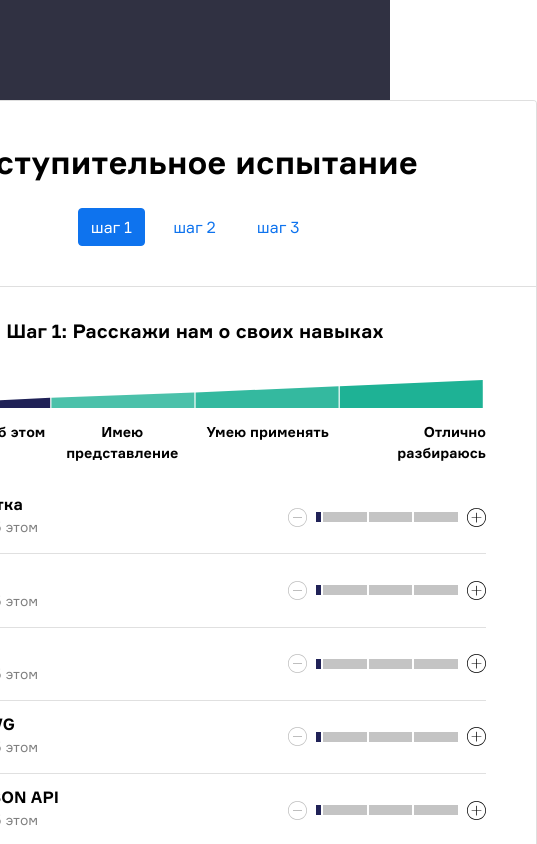
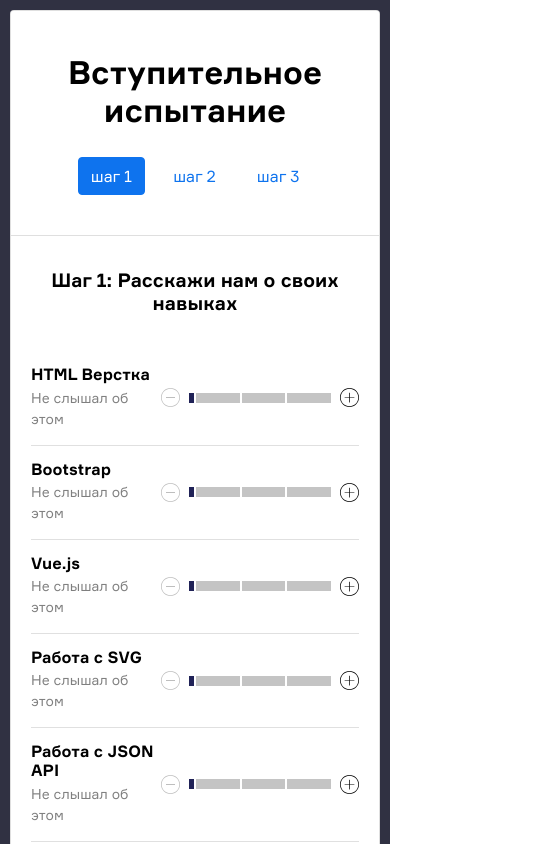
Before and after one commit to dubchenko/hyperskills, a Vue app: page / in a window 390 px wide. Shown: the top 844 px of the page, 537 px wide, since content can reach past the window. Built offline with nearby package versions, Linux system fonts and the light colour scheme.

Commit message:
Optimization mobile version

```diff
--- a/src/App.vue
+++ b/src/App.vue
@@ -115,6 +115,12 @@ h4 {
   border-color: #1EB295 !important;
 }
 
+@media screen and (max-width: 768px) {
+  #app {
+    padding: 10px;
+  }
+}
+
 @keyframes spin {
   100% {
     transform: rotate(360deg);
--- a/src/components/ui/SkillsLevels.vue
+++ b/src/components/ui/SkillsLevels.vue
@@ -48,4 +48,10 @@ export default {
 .levels-titles p:last-child {
   text-align: right;
 }
+
+@media screen and (max-width: 572px) {
+  .skills-levels {
+    display: none;
+  }
+}
 </style>
--- a/src/views/ApplyForm.vue
+++ b/src/views/ApplyForm.vue
@@ -104,7 +104,7 @@ export default {
 
 <style scoped>
 .apply-form {
-  width: 684px;
+  max-width: 684px;
 }
 
 .card-header {
@@ -122,4 +122,10 @@ export default {
   border: 0;
   background-color: #FFF;
 }
+
+@media screen and (max-width: 768px) {
+  .card-body {
+    padding: 35px 20px 20px 20px;
+  }
+}
 </style>
```
